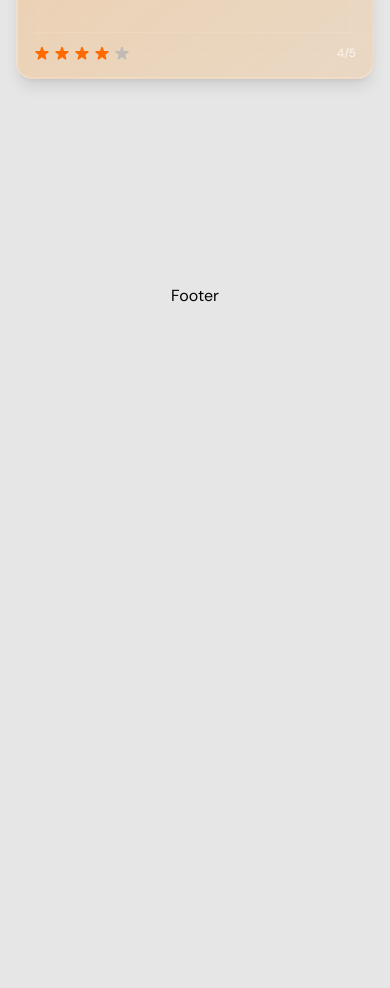
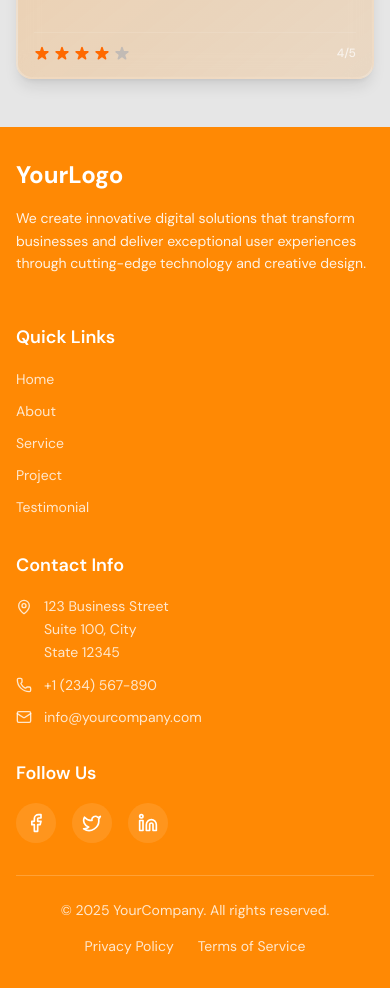
Before and after one commit to zipsar-dev/dm_portfolio, a React (Vite) app: page / in a window 390 px wide. Shown: the part 6960-7948 px from the top of the page. Before the commit the page ends 7424 px from the top, so only its background shows below. Built offline with nearby package versions, Linux system fonts and the light colour scheme.

Commit message:
Enhance Footer component with contact information, navigation links, and social media icons

```diff
--- a/src/Components/Common/Navbar.jsx
+++ b/src/Components/Common/Navbar.jsx
@@ -1,3 +1,4 @@
+/* eslint-disable no-undef */
 import { useState } from 'react'
 import { Link } from 'react-scroll'
 import { Menu, X, Home, User, Settings, Briefcase, MessageSquare, Phone } from 'lucide-react'
@@ -38,7 +39,8 @@ const Navbar = () => {
             smooth={true}
             duration={500}
             spy={true}
-            activeClass="text-orange-500"
+            offset={-100}
+            activeClass="!text-orange-500 "
             className='flex items-center gap-2 cursor-pointer hover:text-orange-400 transition-all duration-300 hover:scale-105 px-3 py-2 rounded-full'
           >
             <span className='font-medium text-sm'>Home</span>
@@ -49,7 +51,8 @@ const Navbar = () => {
             smooth={true}
             duration={500}
             spy={true}
-            activeClass="text-orange-500"
+            offset={-100}
+            activeClass="!text-orange-500 "
             className='flex items-center gap-2 cursor-pointer hover:text-orange-400 transition-all duration-300 hover:scale-105 px-3 py-2 rounded-full'
           >
             <span className='font-medium text-sm'>About</span>
@@ -60,7 +63,8 @@ const Navbar = () => {
             smooth={true}
             duration={500}
             spy={true}
-            activeClass="text-orange-500"
+            offset={-100}
+            activeClass="!text-orange-500 "
             className='flex items-center gap-2 cursor-pointer hover:text-orange-400 transition-all duration-300 hover:scale-105 px-3 py-2 rounded-full'
           >
             <span className='font-medium text-sm'>Services</span>
@@ -75,7 +79,8 @@ const Navbar = () => {
             smooth={true}
             duration={500}
             spy={true}
-            activeClass="text-orange-500"
+            offset={-100}
+            activeClass="!text-orange-500 "
             className='flex items-center gap-2 cursor-pointer hover:text-orange-400 transition-all duration-300 hover:scale-105 px-3 py-2 rounded-full'
           >
             <span className='font-medium text-sm'>Project</span>
@@ -86,7 +91,8 @@ const Navbar = () => {
             smooth={true}
             duration={500}
             spy={true}
-            activeClass="text-orange-500"
+            offset={-100}
+            activeClass="!text-orange-500 "
             className='flex items-center gap-2 cursor-pointer hover:text-orange-400 transition-all duration-300 hover:scale-105 px-3 py-2 rounded-full'
           >
             <span className='font-medium text-sm'>Testimonial</span>
@@ -97,7 +103,8 @@ const Navbar = () => {
             smooth={true}
             duration={500}
             spy={true}
-            activeClass="text-orange-500"
+            offset={-100}
+            activeClass="!text-orange-500 "
             className='flex items-center gap-2 cursor-pointer hover:text-orange-400 transition-all duration-300 hover:scale-105 px-3 py-2 rounded-full'
           >
             <span className='font-medium text-sm'>Contact</span>
@@ -158,10 +165,11 @@ const Navbar = () => {
                     to={item?.to}
                     smooth={true}
                     duration={500}
-                    offset={isFirst ? 0 : -80}
-                    spy={true}
-                    activeClass="!text-orange-500 !bg-orange-50/80 border-orange-200/50"
-                    className='flex items-center gap-3 p-4 rounded-xl cursor-pointer hover:text-orange-500 transition-all duration-200 font-medium hover:bg-orange-50/60 backdrop-blur-sm text-gray-800 border border-transparent hover:border-orange-200/50'
+                    offset={isFirst ? -100 : -100}
+                    spy={false}
+                    className={`flex items-center gap-3 p-4 rounded-xl cursor-pointer hover:text-orange-500 transition-all duration-200 font-medium hover:bg-orange-50/60 backdrop-blur-sm text-gray-800 border border-transparent hover:border-orange-200/50 ${
+                      activeSection === item.to ? '!text-orange-500  !border-orange-200/50' : ''
+                    }`}
                     onClick={() => setIsOpen(false)}
                   >
                     <IconComponent size={18} className="text-orange-400" />
@@ -189,17 +197,6 @@ const Navbar = () => {
         .animate-slideDown {
           animation: slideDown 0.2s ease-out;
         }
-
-        /* Additional styles for active states */
-        .navbar-link-active {
-          color: rgb(249 115 22) !important;
-          background-color: rgba(255 237 213 / 0.5) !important;
-          transform: scale(1.05) !important;
-        }
-
-        .navbar-link-active span {
-          color: rgb(249 115 22) !important;
-        }
       `}</style>
     </div>
   )
--- a/src/Sections/Footer.jsx
+++ b/src/Sections/Footer.jsx
@@ -1,9 +1,154 @@
 import React from 'react'
+import {
+  Facebook,
+  Twitter,
+  Linkedin,
+  MapPin,
+  Phone,
+  Mail
+} from 'lucide-react'
 
 const Footer = () => {
+  const currentYear = new Date().getFullYear();
+
+  const navigationLinks = [
+    { name: 'Home', href: '#Home' },
+    { name: 'About', href: '#About' },
+    { name: 'Service', href: '#Service' },
+    { name: 'Project', href: '#Project' },
+    { name: 'Testimonial', href: '#Testimonial' }
+  ];
+
+  const socialLinks = [
+    { icon: Facebook, href: '#', label: 'Facebook' },
+    { icon: Twitter, href: '#', label: 'Twitter' },
+    { icon: Linkedin, href: '#', label: 'LinkedIn' }
+  ];
+
   return (
-    <section id='Footer' className='h-[40vh] w-full flex justify-center items-center'>
-      Footer
+    <section id='Footer' className='bg-orange-400 text-white py-8 sm:py-12 lg:py-16'>
+      <div className='w-full max-w-none px-4 sm:px-6 lg:px-8'>
+        {/* Main Footer Content - 80% width on desktop */}
+        <div className='w-full lg:w-[80%] mx-auto'>
+
+          {/* Main Footer Grid */}
+          <div className='grid grid-cols-1 lg:grid-cols-12 gap-8 lg:gap-12 mb-8'>
+
+            {/* Left Side - Logo and Description (30% of space) */}
+            <div className='lg:col-span-4'>
+              <div className='mb-4'>
+                <h2 className='text-2xl sm:text-3xl lg:text-4xl font-bold mb-4'>
+                  YourLogo
+                </h2>
+                <p className='text-white/90 text-sm sm:text-base leading-relaxed'>
+                  We create innovative digital solutions that transform businesses and deliver
+                  exceptional user experiences through cutting-edge technology and creative design.
+                </p>
+              </div>
+            </div>
+
+            {/* Right Side Content (70% of space) */}
+            <div className='lg:col-span-8'>
+              <div className='grid grid-cols-1 sm:grid-cols-2 lg:grid-cols-3 gap-8'>
+
+                {/* Navigation Links */}
+                <div>
+                  <h3 className='text-lg sm:text-xl font-semibold mb-4'>Quick Links</h3>
+                  <ul className='space-y-2'>
+                    {navigationLinks.map((link, index) => (
+                      <li key={index}>
+                        <a
+                          href={link.href}
+                          className='text-white/80 hover:text-white transition-colors duration-200 text-sm sm:text-base'
+                        >
+                          {link.name}
+                        </a>
+                      </li>
+                    ))}
+                  </ul>
+                </div>
+
+                {/* Contact Information */}
+                <div>
+                  <h3 className='text-lg sm:text-xl font-semibold mb-4'>Contact Info</h3>
+                  <div className='space-y-3'>
+                    <div className='flex items-start gap-3'>
+                      <MapPin className='w-4 h-4 sm:w-5 sm:h-5 mt-1 text-white/80 flex-shrink-0' />
+                      <p className='text-white/80 text-sm sm:text-base leading-relaxed'>
+                        123 Business Street<br />
+                        Suite 100, City<br />
+                        State 12345
+                      </p>
+                    </div>
+                    <div className='flex items-center gap-3'>
+                      <Phone className='w-4 h-4 sm:w-5 sm:h-5 text-white/80 flex-shrink-0' />
+                      <a
+                        href='tel:+1234567890'
+                        className='text-white/80 hover:text-white transition-colors duration-200 text-sm sm:text-base'
+                      >
+                        +1 (234) 567-890
+                      </a>
+                    </div>
+                    <div className='flex items-center gap-3'>
+                      <Mail className='w-4 h-4 sm:w-5 sm:h-5 text-white/80 flex-shrink-0' />
+                      <a
+                        href='mailto:info@yourcompany.com'
+                        className='text-white/80 hover:text-white transition-colors duration-200 text-sm sm:text-base'
+                      >
+                        info@yourcompany.com
+                      </a>
+                    </div>
+                  </div>
+                </div>
+
+                {/* Social Media */}
+                <div>
+                  <h3 className='text-lg sm:text-xl font-semibold mb-4'>Follow Us</h3>
+                  <div className='flex gap-4 flex-wrap'>
+                    {socialLinks.map((social, index) => (
+                      <a
+                        key={index}
+                        href={social.href}
+                        aria-label={social.label}
+                        className='w-10 h-10 sm:w-12 sm:h-12 bg-white/10 hover:bg-white/20 rounded-full flex items-center justify-center transition-all duration-200 hover:scale-110'
+                      >
+                        <social.icon className='w-5 h-5 sm:w-6 sm:h-6 text-white' />
+                      </a>
+                    ))}
+                  </div>
+                </div>
+
+              </div>
+            </div>
+          </div>
+
+          {/* Bottom Copyright Section */}
+          <div className='pt-6 sm:pt-8 border-t border-white/20'>
+            <div className='flex flex-col sm:flex-row justify-between items-center gap-4'>
+              <div className='text-center sm:text-left'>
+                <p className='text-white/80 text-sm sm:text-base'>
+                  © {currentYear} YourCompany. All rights reserved.
+                </p>
+              </div>
+              <div className='flex gap-6 text-sm sm:text-base'>
+                <a
+                  href='#privacy'
+                  className='text-white/80 hover:text-white transition-colors duration-200'
+                >
+                  Privacy Policy
+                </a>
+                <a
+                  href='#terms'
+                  className='text-white/80 hover:text-white transition-colors duration-200'
+                >
+                  Terms of Service
+                </a>
+              </div>
+            </div>
+          </div>
+
+        </div>
+      </div>
     </section>
   )
 }
```
